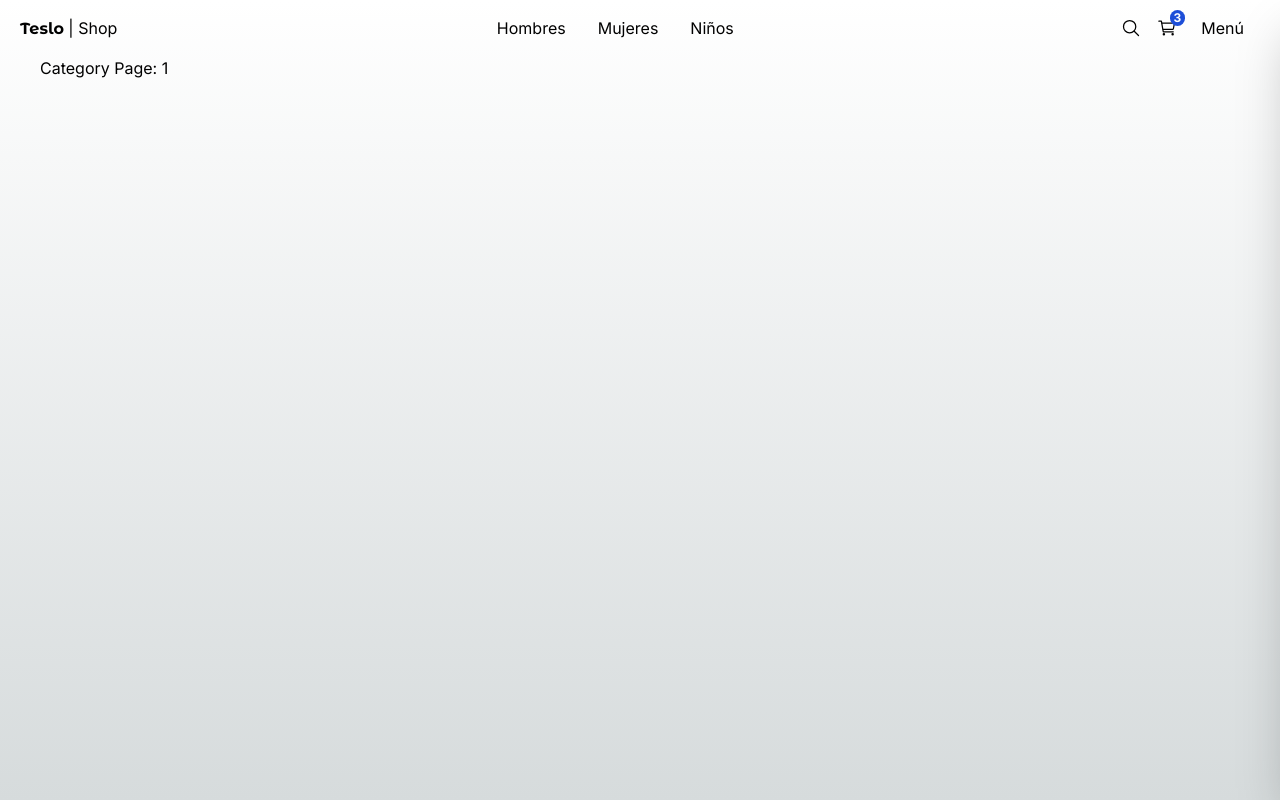
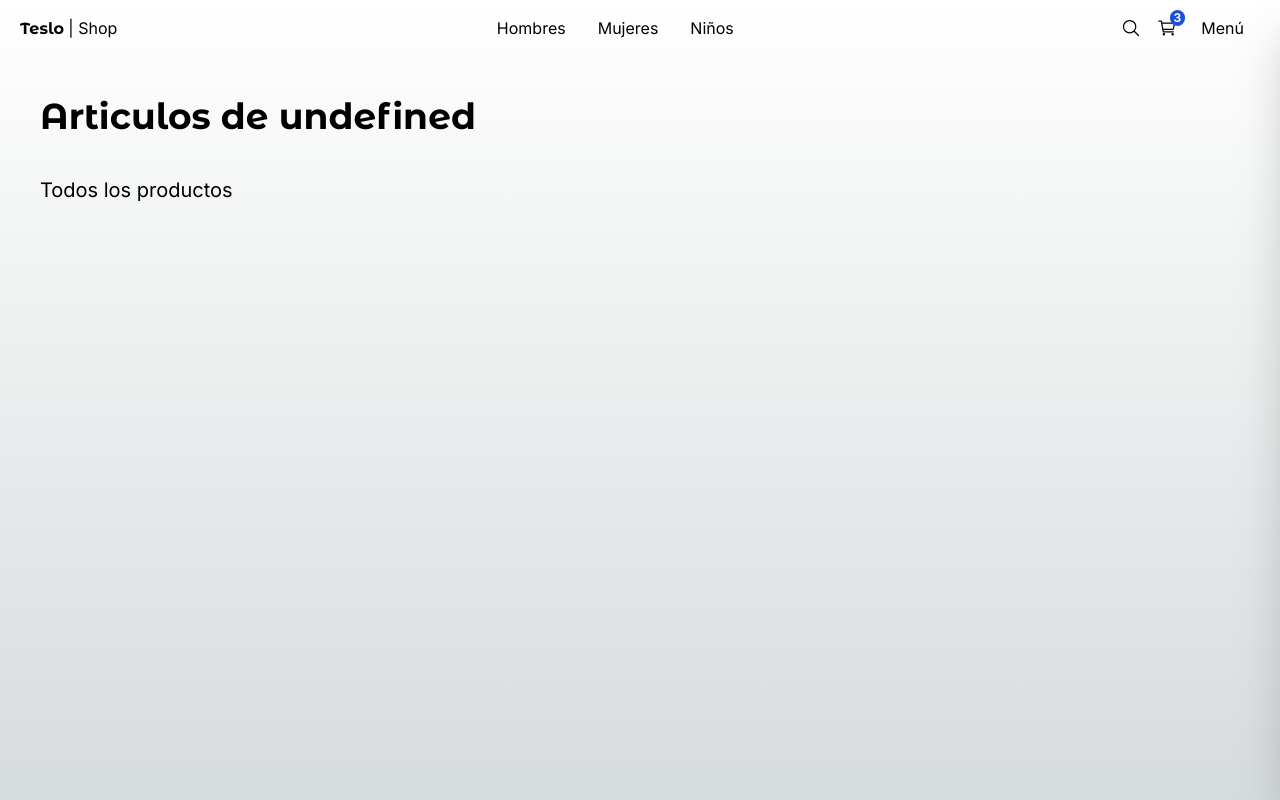
Before and after one commit to Newflaree/next-app_teslo-shop, a Next.js app: page /category/1 in a window 1280 px wide. Built offline with nearby package versions, Linux system fonts and the light colour scheme.

Commit message:
Pantalla de categorías

```diff
--- a/src/app/(shop)/category/[id]/page.tsx
+++ b/src/app/(shop)/category/[id]/page.tsx
@@ -1,22 +1,49 @@
 import { notFound } from 'next/navigation';
+// Components
+import {
+  ProductGrid,
+  Title
+} from '@/components';
+// Interfaces
+import { Category } from '@/interfaces';
+// Test Data
+import { initialData } from '@/seed/seed';
 
+const seedProducts = initialData.products;
 
 interface Props {
   params: {
-    id: string
+    id: Category;
   }
 }
 
 export default function({ params }: Props) {
   const { id } = params;
 
+  const products = seedProducts.filter( product => product.gender === id );
+
+  const labels: Record<Category, string> = {
+    'men': 'Hombres',
+    'women': 'Mujeres',
+    'kid': 'Niños',
+    'unisex': 'Todos'
+  }
+
+  /*
   if ( id === 'kids' ) {
     notFound();
   }
+   * */
 
   return (
     <div>
-      <h1>Category Page: { id }</h1>
+      <Title
+        title={ `Articulos de ${ labels[id] }` }
+        subtitle='Todos los productos'
+        className='mb-2'
+      />
+
+      <ProductGrid products={ products } />
     </div>
   );
 }
--- a/src/components/ui/sidebar/Sidebar.tsx
+++ b/src/components/ui/sidebar/Sidebar.tsx
@@ -69,7 +69,7 @@ export const Sidebar = () => {
             p-5
             right-0
             top-0
-            w-[400px]
+            w-[300px]
             h-screen
             bg-white
             z-20
--- a/src/components/ui/top-menu/TopMenu.jsx
+++ b/src/components/ui/top-menu/TopMenu.jsx
@@ -40,7 +40,7 @@ export const TopMenu = () => {
           Mujeres
         </NextLink>
         <NextLink
-          href='/category/kids'
+          href='/category/kid'
           className='m-2 p-2 rounded-md transition-all hover:bg-gray-100'
         >
           Niños
```
Also changed, not shown: src/interfaces/ProductInterface.ts (+6 -5 lines).
